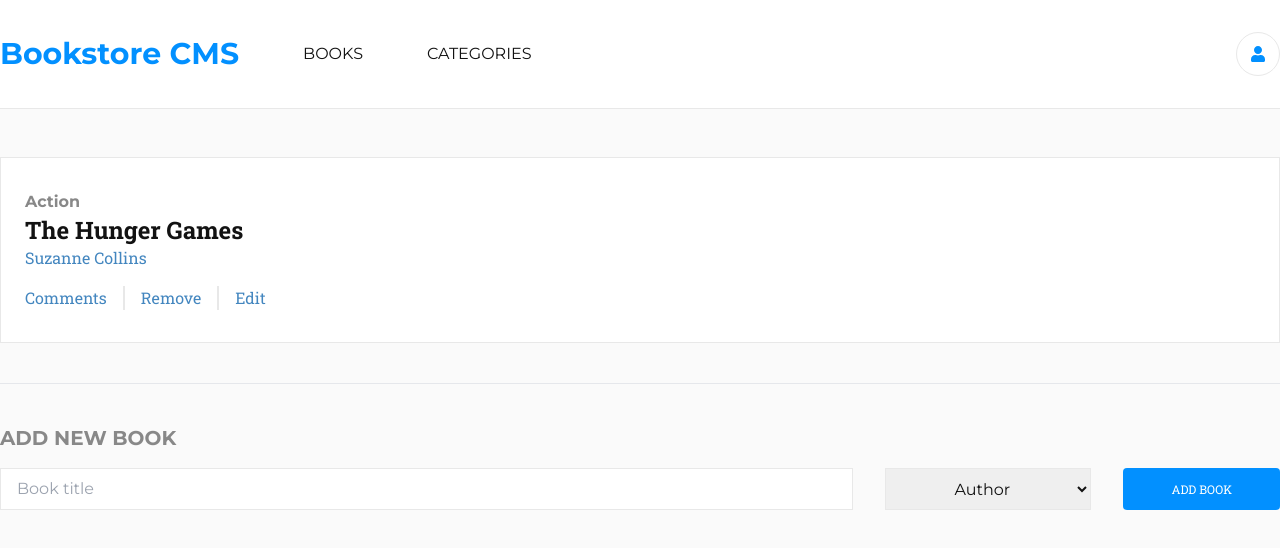
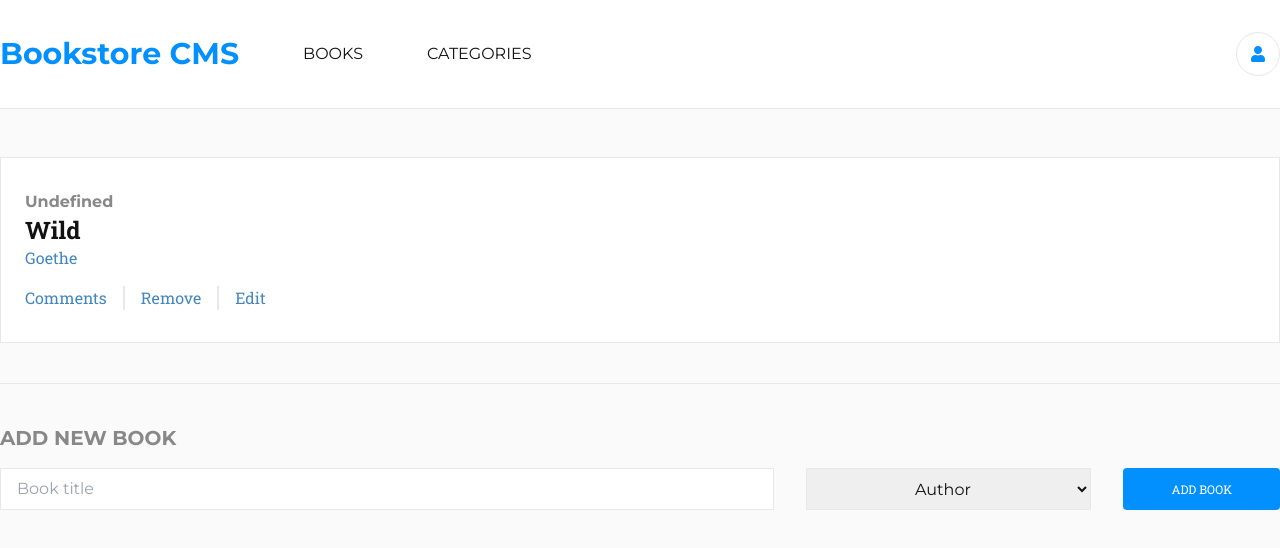
Before and after one commit to lRebornsl/bookstore, a React (Vite) app: page / in a window 1280 px wide. Shown: the top 548 px of the page. Built offline with nearby package versions, Linux system fonts and the light colour scheme.

Commit message:
Add redux and respective reducers

```diff
--- a/package.json
+++ b/package.json
@@ -10,11 +10,13 @@
     "preview": "vite preview"
   },
   "dependencies": {
+    "@reduxjs/toolkit": "^1.9.5",
     "localforage": "^1.10.0",
     "match-sorter": "^6.3.1",
     "react": "^18.2.0",
     "react-dom": "^18.2.0",
     "react-icons": "^4.10.1",
+    "react-redux": "^8.1.1",
     "react-router-dom": "^6.14.1",
     "sort-by": "^1.2.0"
   },
--- a/src/components/Books.jsx
+++ b/src/components/Books.jsx
@@ -1,49 +1,15 @@
-import { useEffect, useState } from "react";
+import RenderBooks from "./subcomponents/RenderBooks";
+import AddBookForm from "./subcomponents/AddBookForm";
 
-const Books = () => {
-  const [books, setBook] = useState([{}])
-
-  useEffect(() => {
-    setBook([
-      {
-        category: 'Action',
-        title: 'The Hunger Games',
-        author: 'Suzanne Collins',
-      }
-    ]);
-  }, []);
-
-  const [bookList] = books;
-
-  return(
+const Books = () => (
     <section className="bg-lotion py-8 min-h-screen">
-      <div className="container mx-auto bg-white border border-platinum px-6 py-8 my-4">
-        <div>
-          <h3 className="font-bold text-black-two/50">{bookList.category}</h3>
-          <h2 className="font-bold text-2xl">{bookList.title}</h2>
-          <p className="text-cyan-blue">{bookList.author}</p>
-          <div className="flex pt-4">
-            <button className="mr-4 text-cyan-blue">Comments</button>
-            <hr className="border border-platinum h-auto"></hr>
-            <button className="mx-4 text-cyan-blue">Remove</button>
-            <hr className="border border-platinum h-auto"></hr>
-            <button className="ml-4 text-cyan-blue">Edit</button>
-          </div>
-        </div>
-      </div>
+      <RenderBooks />
       <hr className="container mx-auto my-10"></hr>
       <div className="container mx-auto">
         <h3 className="text-taupe-gray font-bold text-xl pb-4">ADD NEW BOOK</h3>
-        <form className="flex">
-          <input className="bg-white grow px-4 py-2 border border-platinum mr-4 outline-0" type="text" placeholder="Book title"></input>
-          <select className="mx-4 px-16 text-left outline-0 border border-platinum">
-            <option value="" disabled selected>Author</option>
-          </select>
-          <button className="bg-azure rounded text-xs text-white px-12 ml-4">ADD BOOK</button>
-        </form>
+        <AddBookForm />
       </div>
     </section>
-  )
-};
+);
 
 export default Books;
--- /dev/null
+++ b/src/components/subcomponents/AddBookForm.jsx
@@ -0,0 +1,16 @@
+const AddBookForm = () => {
+  return(
+    <form className="flex">
+      <input className="bg-white grow px-4 py-2 border border-platinum mr-4 outline-0" type="text" placeholder="Book title"></input>
+      <select className="mx-4 px-12 text-center outline-0 border border-platinum">
+        <option value="Author" disabled selected>Author</option>
+        <option value="Miguel De Cervantes">Miguel De Cervantes</option>
+        <option value="Marqués De Sade">Marqués De Sade</option>
+        <option value="Goethe">Goethe</option>
+      </select>
+      <button className="bg-azure rounded text-xs text-white px-12 ml-4">ADD BOOK</button>
+    </form>
+  );
+};
+
+export default AddBookForm;
--- /dev/null
+++ b/src/components/subcomponents/RenderBooks.jsx
@@ -0,0 +1,26 @@
+const RenderBooks = () => {
+  const book = [{
+    category: 'Undefined',
+    author: 'Goethe',
+    title: 'Wild'
+  }];
+
+  return(
+    book.map((book, index) => (
+      <div key={index} className="container mx-auto bg-white border border-platinum px-6 py-8 my-4">
+        <h3 className="font-bold text-black-two/50">{book.category}</h3>
+        <h2 className="font-bold text-2xl">{book.title}</h2>
+        <p className="text-cyan-blue">{book.author}</p>
+        <div className="flex pt-4">
+          <button className="mr-4 text-cyan-blue">Comments</button>
+          <hr className="border border-platinum h-auto"></hr>
+          <button className="mx-4 text-cyan-blue" onClick={(e) => handleRemove(e, index)}>Remove</button>
+          <hr className="border border-platinum h-auto"></hr>
+          <button className="ml-4 text-cyan-blue">Edit</button>
+        </div>
+      </div>
+    ))
+  );
+};
+
+export default RenderBooks;
--- a/src/main.jsx
+++ b/src/main.jsx
@@ -3,11 +3,15 @@ import ReactDOM from 'react-dom/client'
 import App from './App.jsx'
 import './index.css'
 import { BrowserRouter } from 'react-router-dom'
+import { Provider } from 'react-redux'
+import { store } from './redux/store.js'
 
 ReactDOM.createRoot(document.getElementById('root')).render(
   <React.StrictMode>
-    <BrowserRouter>
-      <App />
-    </BrowserRouter>
+    <Provider store={store}>
+      <BrowserRouter>
+        <App />
+      </BrowserRouter>
+    </Provider>
   </React.StrictMode>,
 )
--- /dev/null
+++ b/src/redux/books/booksSlice.js
@@ -0,0 +1,37 @@
+import { createSlice } from "@reduxjs/toolkit";
+
+const initialState = {
+  bookList: [],
+};
+
+export const booksSlice = createSlice({
+  name: 'books',
+  initialState,
+  reducers: {
+    add: (state, action) => {
+      const {title, author} = action.payload;
+      const newBook = {
+        category: 'Undefined',
+        title: title,
+        author: author,
+      }
+      return{
+        ...state,
+        bookList: [...state.bookList, newBook]
+      }
+    },
+    remove: (state, action) => {
+      const updatedList = state.bookList.filter((book, index) => {
+        index !== action.payload
+      });
+      return {
+        ...state,
+        bookList: updatedList,
+      };
+    }
+  }
+})
+
+export const { add, remove } = booksSlice.actions;
+
+export default booksSlice.reducer;
--- /dev/null
+++ b/src/redux/categories/categoriesSlice.js
@@ -0,0 +1,17 @@
+import { createSlice } from "@reduxjs/toolkit";
+
+const initialState = {
+  categoriesList: [],
+};
+
+const categoriesSlice = createSlice({
+  name: 'categories',
+  initialState,
+  reducers: {
+    check: (state) => state.categoriesList === [] ? "Under Construction" : null,
+  }
+});
+
+export const { check } = categoriesSlice.actions;
+
+export default categoriesSlice.reducer;
--- /dev/null
+++ b/src/redux/store.js
@@ -0,0 +1,12 @@
+import { configureStore } from "@reduxjs/toolkit";
+import booksReducer from "../redux/books/booksSlice"
+import categoriesReducer from "../redux/categories/categoriesSlice"
+
+export const store = configureStore({
+  reducer: {
+    books: booksReducer,
+    categories: categoriesReducer,
+  }
+})
+
+export default store;
```
Also changed, not shown: 1 other file (tests, documents, lock files or other folders).
